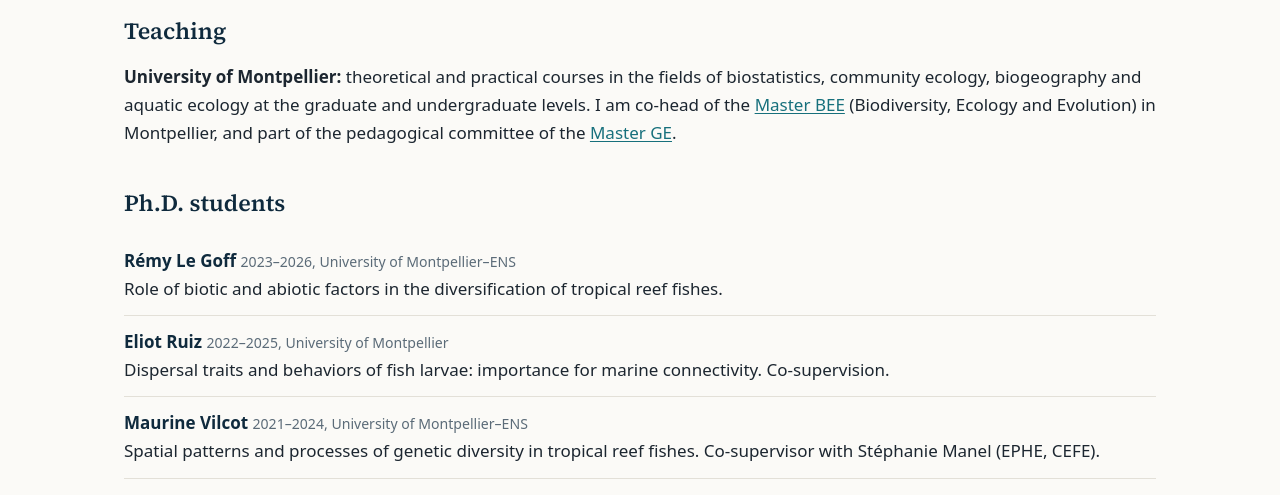
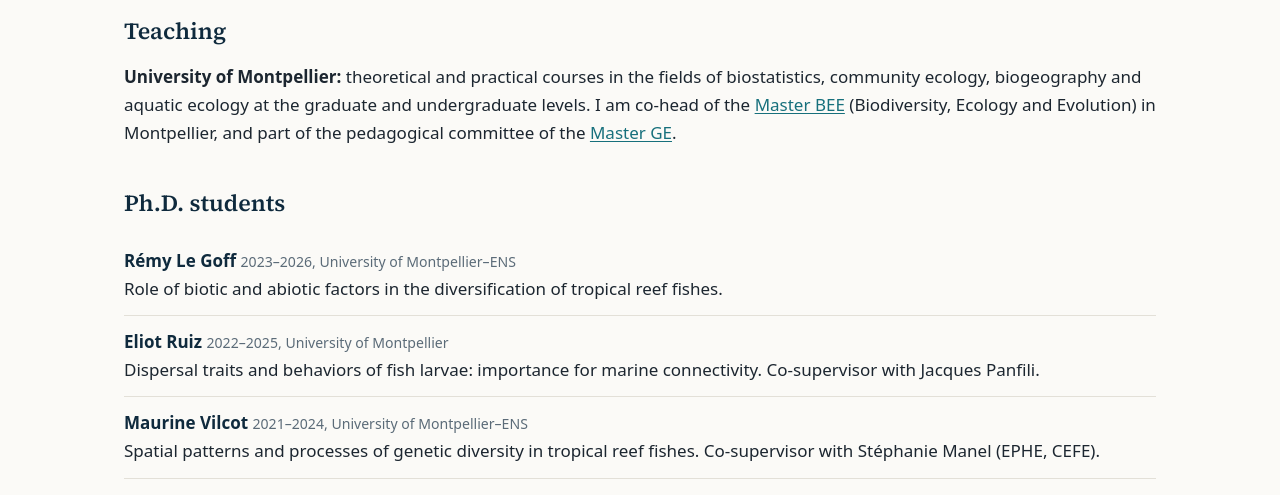
Before and after one commit to fableprieur/fableprieur.github.io, a plain HTML site: page teaching.html in a window 1280 px wide. Shown: the part 296-791 px from the top of the page. Drawn offline with Linux system fonts and the light colour scheme.

Commit message:
Teaching: add co-supervisor for Eliot Ruiz
Co-Authored-By: Claude Opus 5.5 <noreply@anthropic.com>
Claude-Session: https://claude.ai/code/session_01KeGJPfi4L6z3jw1TV6tP5p

```diff
--- a/teaching.html
+++ b/teaching.html
@@ -39,7 +39,7 @@
 <section>
   <h2>Ph.D. students</h2>
   <ul class="people"><li><span class="who">Rémy Le Goff</span> <span class="when-sm">2023–2026, University of Montpellier–ENS</span><br>Role of biotic and abiotic factors in the diversification of tropical reef fishes.</li>
-<li><span class="who">Eliot Ruiz</span> <span class="when-sm">2022–2025, University of Montpellier</span><br>Dispersal traits and behaviors of fish larvae: importance for marine connectivity. Co-supervision.</li>
+<li><span class="who">Eliot Ruiz</span> <span class="when-sm">2022–2025, University of Montpellier</span><br>Dispersal traits and behaviors of fish larvae: importance for marine connectivity. Co-supervisor with Jacques Panfili.</li>
 <li><span class="who">Maurine Vilcot</span> <span class="when-sm">2021–2024, University of Montpellier–ENS</span><br>Spatial patterns and processes of genetic diversity in tropical reef fishes. Co-supervisor with Stéphanie Manel (EPHE, CEFE).</li>
 <li><span class="who">Loic Sanchez</span> <span class="when-sm">2021–2024, University of Montpellier</span><br>The use of eDNA to evaluate future range shifts of marine fishes under climate change. Co-supervisor with Stéphanie Manel (EPHE, CEFE).</li>
 <li><span class="who">Théophile Mouton</span> <span class="when-sm">2020–2023</span><br>Temporal dynamics of river macroinvertebrate assemblages under global changes. Co-supervisor with Sylvain Dolédec (University of Lyon).</li>
```
